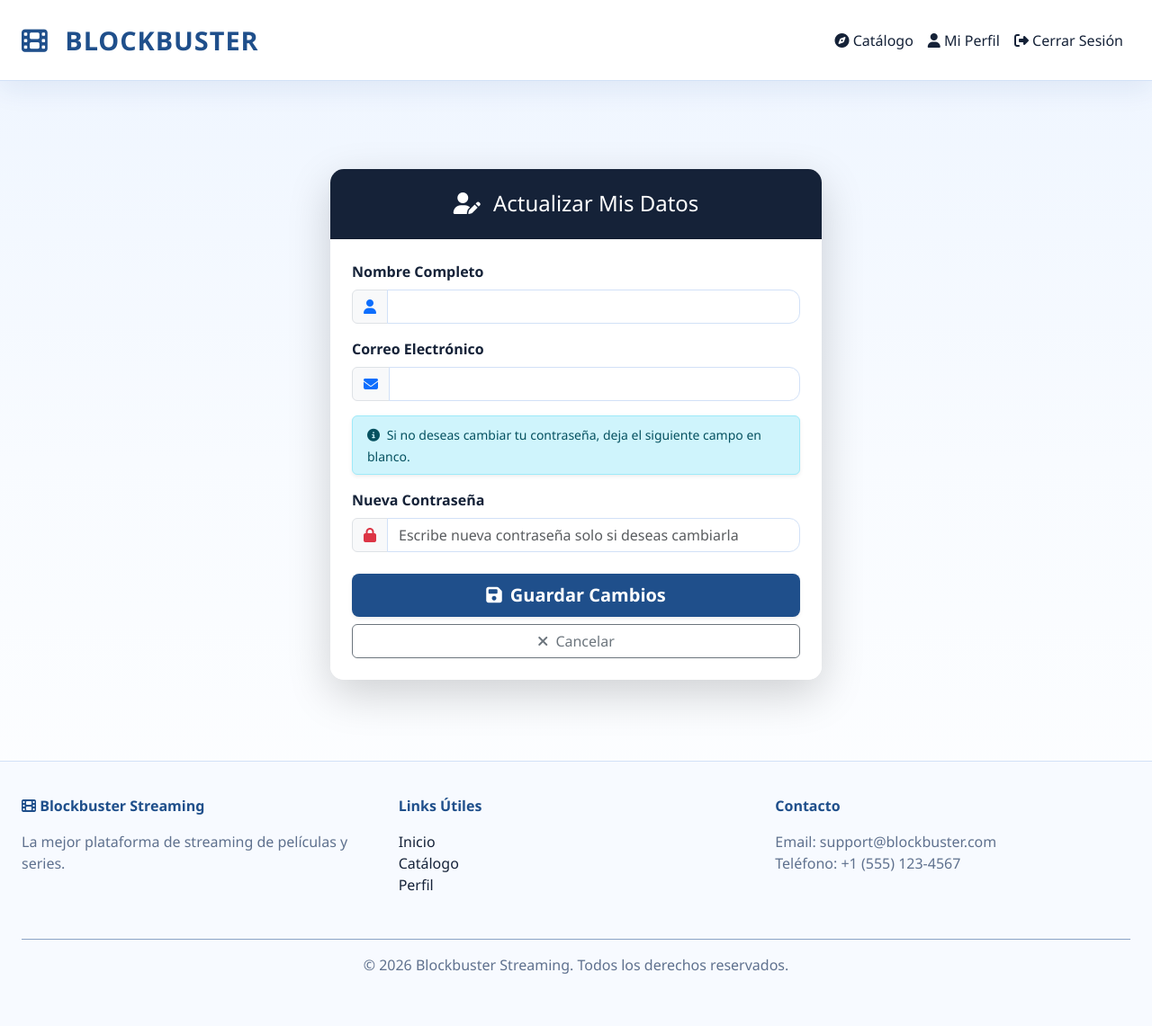
After one commit to gpaco3680-dotcom/blockbuster1, a CodeIgniter 4 app: the page made by app/Views/Cliente/perfil/editar.php in a window 1280 px wide. The commit adds this page. Shown: the whole page at 90% size. Run offline with PHP 8.4 and a stand-in for CodeIgniter, Linux system fonts and the light colour scheme; the template is opened without the code that fills it, so the values that code supplies are empty; some libraries are stand-ins or nearby versions.

Commit message:
actualizacion de perfiles

```diff
--- a/app/Config/Routes.php
+++ b/app/Config/Routes.php
@@ -74,3 +74,7 @@ $routes->group('cliente', ['filter' => 'ClienteFilter'], function($routes) {
     $routes->get('pagar_inicial', 'Cliente\Perfil::pagar_inicial');
     $routes->post('pagar', 'Cliente\Perfil::generarPago');
 });
+$routes->group('mi_perfil', ['filter' => \App\Filters\AuthFilter::class], function($routes) {
+    $routes->get('editar', '\App\Controllers\MiPerfil::editar');
+    $routes->post('actualizar', '\App\Controllers\MiPerfil::actualizar');
+});
--- a/app/Controllers/Cliente/Perfil.php
+++ b/app/Controllers/Cliente/Perfil.php
@@ -38,10 +38,7 @@ class Perfil extends BaseController {
         return view('cliente/perfil/index', $data);
     }
 
-    /**
-     * MÉTODO NUEVO: Regresar Película (Punto 10.4 CRUD)
-     * Cambia el estatus a 1 (Culminado) pero mantiene el registro para el contador
-     */
+
     public function regresar_pelicula($id_alquiler)
     {
         $alquilerModel = new AlquilerModel();
--- /dev/null
+++ b/app/Views/Cliente/perfil/editar.php
@@ -0,0 +1,58 @@
+<?= $this->extend('Layouts/public_layout') ?>
+
+<?= $this->section('content') ?>
+<div class="container mt-5">
+    <div class="row justify-content-center">
+        <div class="col-md-6">
+            <div class="card shadow-lg border-0" style="border-radius: 15px;">
+                <div class="card-header text-white text-center py-4" style="background-color: #152238; border-radius: 15px 15px 0 0;">
+                    <h4 class="mb-0"><i class="fas fa-user-edit me-2"></i> Actualizar Mis Datos</h4>
+                </div>
+
+                <div class="card-body p-4 bg-white" style="border-radius: 0 0 15px 15px;">
+                    <form action="<?= base_url('cliente/perfil/actualizar') ?>" method="POST">
+                        <?= csrf_field() ?>
+
+                        <div class="mb-3">
+                            <label class="form-label fw-bold">Nombre Completo</label>
+                            <div class="input-group">
+                                <span class="input-group-text bg-light"><i class="fas fa-user text-primary"></i></span>
+                                <input type="text" name="nombre" class="form-control" value="<?= esc($usuario['nombre_usuario']) ?>" required>
+                            </div>
+                        </div>
+
+                        <div class="mb-3">
+                            <label class="form-label fw-bold">Correo Electrónico</label>
+                            <div class="input-group">
+                                <span class="input-group-text bg-light"><i class="fas fa-envelope text-primary"></i></span>
+                                <input type="email" name="correo" class="form-control" value="<?= esc($usuario['correo_usuario']) ?>" required>
+                            </div>
+                        </div>
+
+                        <div class="alert alert-info py-2 shadow-sm">
+                            <small><i class="fas fa-info-circle me-1"></i> Si no deseas cambiar tu contraseña, deja el siguiente campo en blanco.</small>
+                        </div>
+
+                        <div class="mb-3">
+                            <label class="form-label fw-bold">Nueva Contraseña</label>
+                            <div class="input-group">
+                                <span class="input-group-text bg-light"><i class="fas fa-lock text-danger"></i></span>
+                                <input type="password" name="password" class="form-control" placeholder="Escribe nueva contraseña solo si deseas cambiarla">
+                            </div>
+                        </div>
+
+                        <div class="d-grid gap-2 mt-4">
+                            <button type="submit" class="btn btn-lg text-white fw-bold shadow-sm" style="background-color: #1f4f8b;">
+                                <i class="fas fa-save me-1"></i> Guardar Cambios
+                            </button>
+                            <a href="<?= base_url('cliente/perfil') ?>" class="btn btn-outline-secondary">
+                                <i class="fas fa-times me-1"></i> Cancelar
+                            </a>
+                        </div>
+                    </form>
+                </div>
+            </div>
+        </div>
+    </div>
+</div>
+<?= $this->endSection() ?>
--- a/app/Views/Layouts/admin_layout.php
+++ b/app/Views/Layouts/admin_layout.php
@@ -176,6 +176,9 @@
                     <span class="text-light">
                         <i class="fas fa-user-circle"></i> <?= session()->get('nombre') ?: 'Administrador' ?>
                     </span>
+                    <a href="<?= base_url('mi_perfil/editar') ?>" class="btn btn-sm btn-outline-light me-2">
+                    <i class="fas fa-user-cog"></i> Mi Perfil
+                    </a>
                     <a href="/auth/logout" class="btn btn-logout btn-sm">
                         <i class="fas fa-sign-out-alt"></i> Cerrar Sesión
                     </a>
--- a/app/Views/Layouts/operador_layout.php
+++ b/app/Views/Layouts/operador_layout.php
@@ -176,6 +176,9 @@
                     <span class="text-light">
                         <i class="fas fa-user-circle"></i> <?= session()->get('nombre') ?: 'Operador' ?>
                     </span>
+                    <a href="<?= base_url('mi_perfil/editar') ?>" class="btn btn-sm btn-outline-light me-2">
+                    <i class="fas fa-user-cog"></i> Mi Perfil
+                    </a>
                     <a href="/auth/logout" class="btn btn-logout btn-sm">
                         <i class="fas fa-sign-out-alt"></i> Cerrar Sesión
                     </a>
```
Also changed, not shown: app/Controllers/MiPerfil.php (added, +47 -0 lines), app/Views/Cliente/perfil/index.php (+6 -1 lines), app/Views/comun/editar_perfil.php (added, +54 -0 lines), 4 other files.
